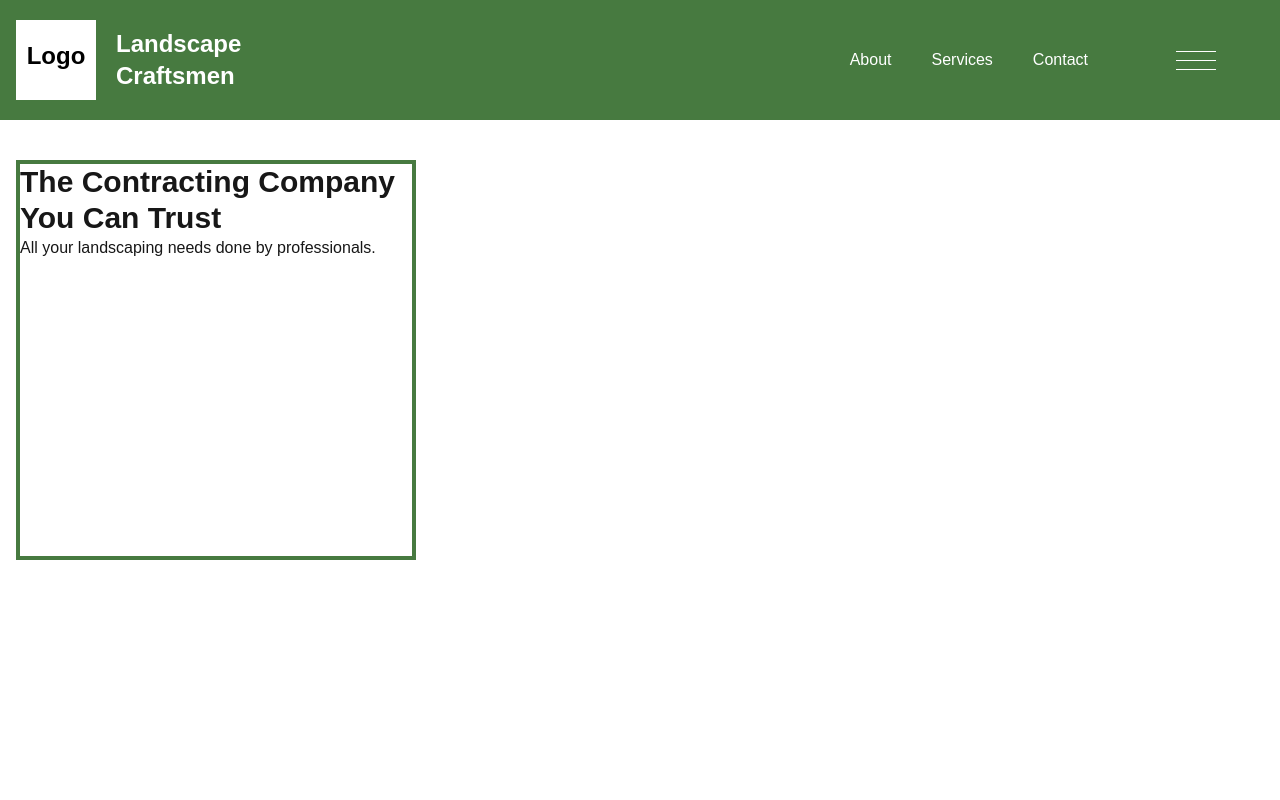
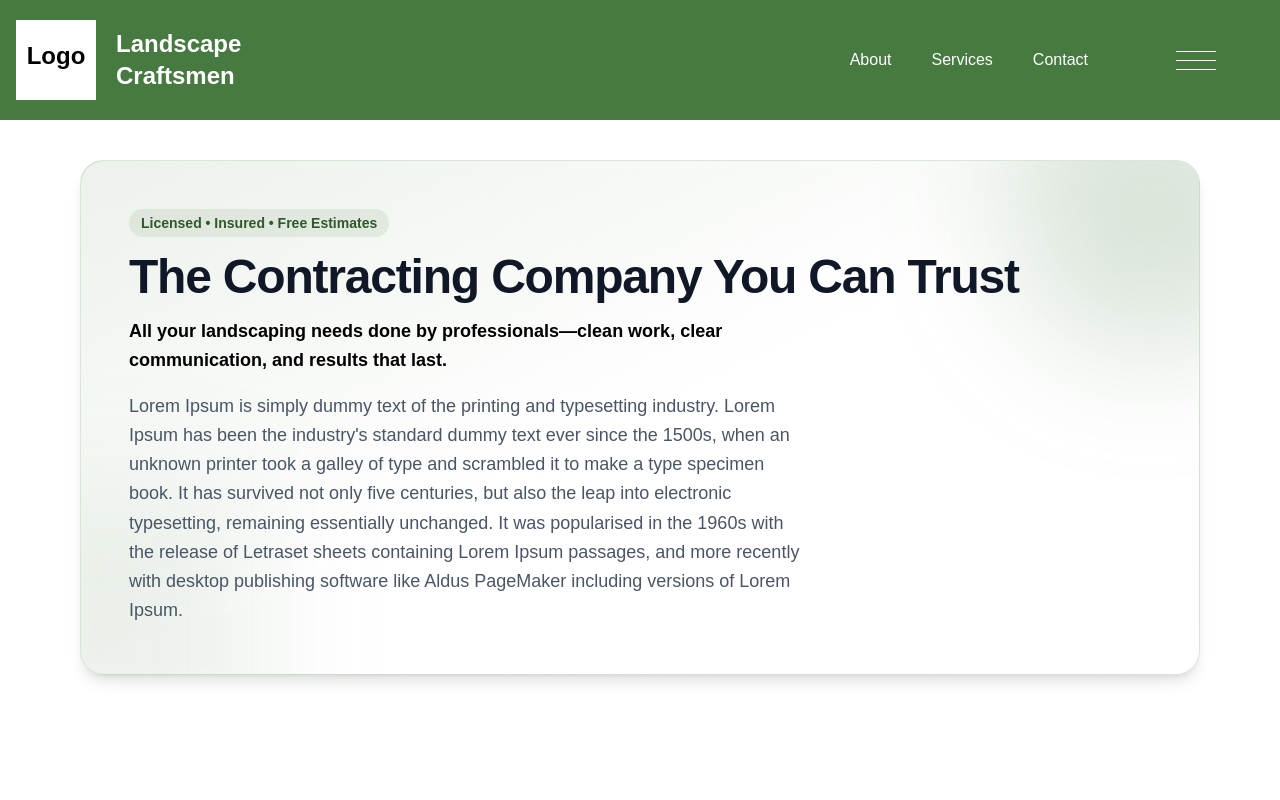
Before and after one commit to Syntactix31/capstone-proj, a Next.js app: page / in a window 1280 px wide. Shown: the top 800 px of the page. Built offline with nearby package versions, Linux system fonts and the light colour scheme.

Commit message:
minor homepage changes

```diff
--- a/src/app/globals.css
+++ b/src/app/globals.css
@@ -28,3 +28,16 @@ body {
 
 .title-text {
 }
+
+
+.card {
+ background: white;
+ border-radius: 10px;
+ transition: border-radius 0.5s cubic-bezier(0.175, 0.885, 0.32, 1.275);
+}
+
+.shadow {
+ box-shadow:
+             0 0  0 2px rgb(190, 190, 190),
+             0.3em 0.3em 1em rgba(0,0,0,0.3);
+}
--- a/src/app/page.js
+++ b/src/app/page.js
@@ -12,10 +12,33 @@ export default function Home() {
         </header>
 
       <main className="flex min-h-screen w-full bg-white">
-        <div className="border-[#477a40] border-4 w-100 h-100 mt-10 ml-4">
-          <h2 className="text-3xl font-extrabold">The Contracting Company You Can Trust</h2>
-          <h3>All your landscaping needs done by professionals.</h3>
-          <p></p>
+
+
+        <div className="mx-auto w-full max-w-6xl px-4">
+          <section className="relative mt-10 overflow-hidden rounded-3xl border border-[#477a40]/20 bg-gradient-to-br from-[#477a40]/10 via-white to-white p-8 shadow-lg md:p-12">
+            <div className="pointer-events-none absolute -right-24 -top-24 h-72 w-72 rounded-full bg-[#477a40]/20 blur-3xl" />
+            <div className="pointer-events-none absolute -bottom-28 -left-28 h-72 w-72 rounded- bg-[#477a40]/10 blur-3xl" />
+
+            <div className="relative">
+              <p className="inline-flex items-center gap-2 rounded-full bg-[#477a40]/10 px-3 py-1 text-sm font-semibold text-[#2f5a29]">
+                Licensed • Insured • Free Estimates
+              </p>
+
+              <h1 className="mt-4 text-4xl font-extrabold tracking-tight text-gray-900 sm:text-5xl">
+                The Contracting Company You Can Trust
+              </h1>
+
+              <h2 className="mt-4 max-w-2xl text-lg leading-relaxed text-black font-bold">
+                All your landscaping needs done by professionals—clean work, clear
+                communication, and results that last.
+              </h2>
+
+              <p className="mt-4 max-w-2xl text-lg leading-relaxed text-gray-600">
+                Lorem Ipsum is simply dummy text of the printing and typesetting industry. Lorem Ipsum has been the industry's standard dummy text ever since the 1500s, when an unknown printer took a galley of type and scrambled it to make a type specimen book. It has survived not only five centuries, but also the leap into electronic typesetting, remaining essentially unchanged. It was popularised in the 1960s with the release of Letraset sheets containing Lorem Ipsum passages, and more recently with desktop publishing software like Aldus PageMaker including versions of Lorem Ipsum.
+              </p>
+
+            </div>
+          </section>
         </div>
 
 
```
